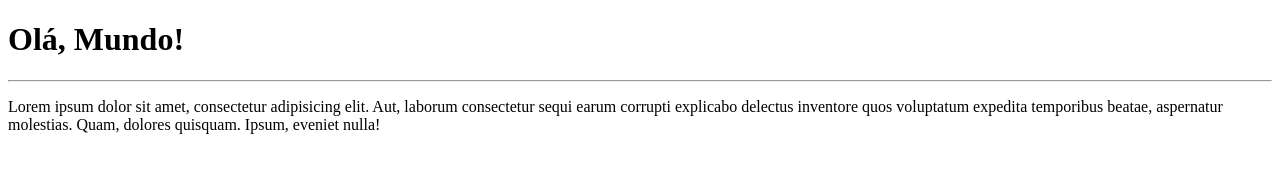
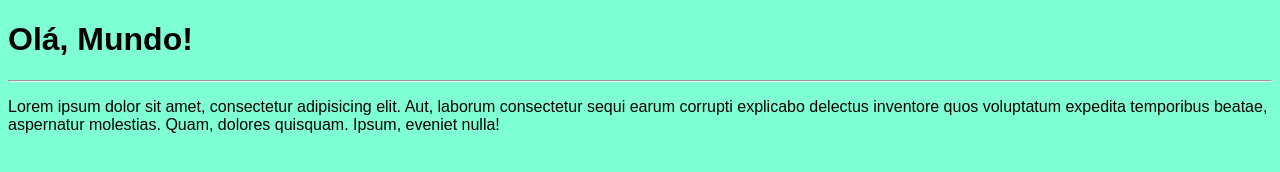
Before and after one commit to will-feather/Ola-Mundo, a plain HTML site: page site-exemplo/index.html in a window 1280 px wide. Drawn offline with Linux system fonts and the light colour scheme.

Commit message:
create css

```diff
--- a/site-exemplo/estilos/style.css
+++ b/site-exemplo/estilos/style.css
@@ -0,0 +1,8 @@
+* {
+    font-family: Arial, Helvetica, sans-serif;
+    font-size: 16 px;
+}
+
+body {
+    background-color: aquamarine;
+}
--- a/site-exemplo/index.html
+++ b/site-exemplo/index.html
@@ -5,6 +5,7 @@
     <meta http-equiv="X-UA-Compatible" content="IE=edge">
     <meta name="viewport" content="width=device-width, initial-scale=1.0">
     <title>Meu Primeiro Site em Repositório</title>
+    <link rel="stylesheet" href="estilos/style.css">
 </head>
 <body>
     <h1>Olá, Mundo!</h1>
```
